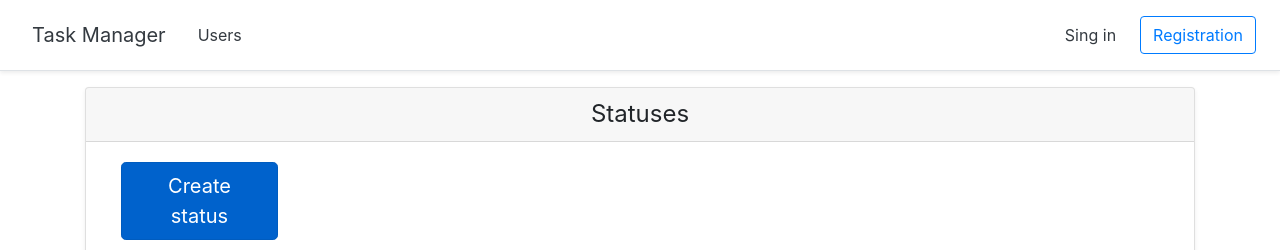
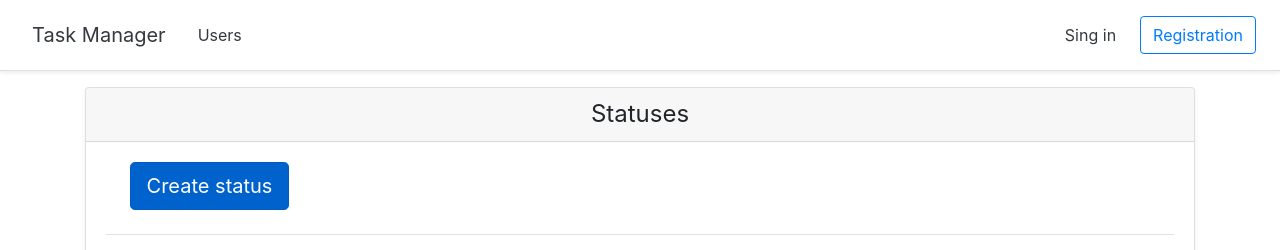
Before and after one commit to titanmen1/python-project-lvl4, a Django app: page /statuses/ in a window 1280 px wide. Shown: the top 250 px of the page. Run offline with Django 3.2, Linux system fonts and the light colour scheme; data that the repository does not hold is empty; some libraries are stand-ins or nearby versions.

Commit message:
fix bug 12

```diff
--- a/app/models.py
+++ b/app/models.py
@@ -1,11 +1,12 @@
 from django.db import models
 from django.contrib.auth.models import User
+from django.utils.translation import gettext_lazy as _
 # Create your models here.
 from django.utils import timezone
 
 
 class Status(models.Model):
-    name = models.CharField(max_length=64)
+    name = models.CharField(_('name'), max_length=64, unique=True)
 
     def __str__(self):
         return self.name
--- a/templates/statuses/statuses_list.html
+++ b/templates/statuses/statuses_list.html
@@ -15,7 +15,7 @@
     </div>
     <div class="card-body">
       <div class="col-md-3">
-        <a href="{% url 'create_status' %}" style="margin-right: 80px" class="btn btn-primary btn-lg active" role="button" aria-pressed="true">{% trans "Create status" %}</a>
+        <a href="{% url 'create_status' %}" style="margin-right: 60px" class="btn btn-primary btn-lg active" role="button" aria-pressed="true">{% trans "Create status" %}</a>
       </div>
       <br>
       <table class="table table-striped">
```
Also changed, not shown: locale/ru/LC_MESSAGES/django.po, 1 other file.
